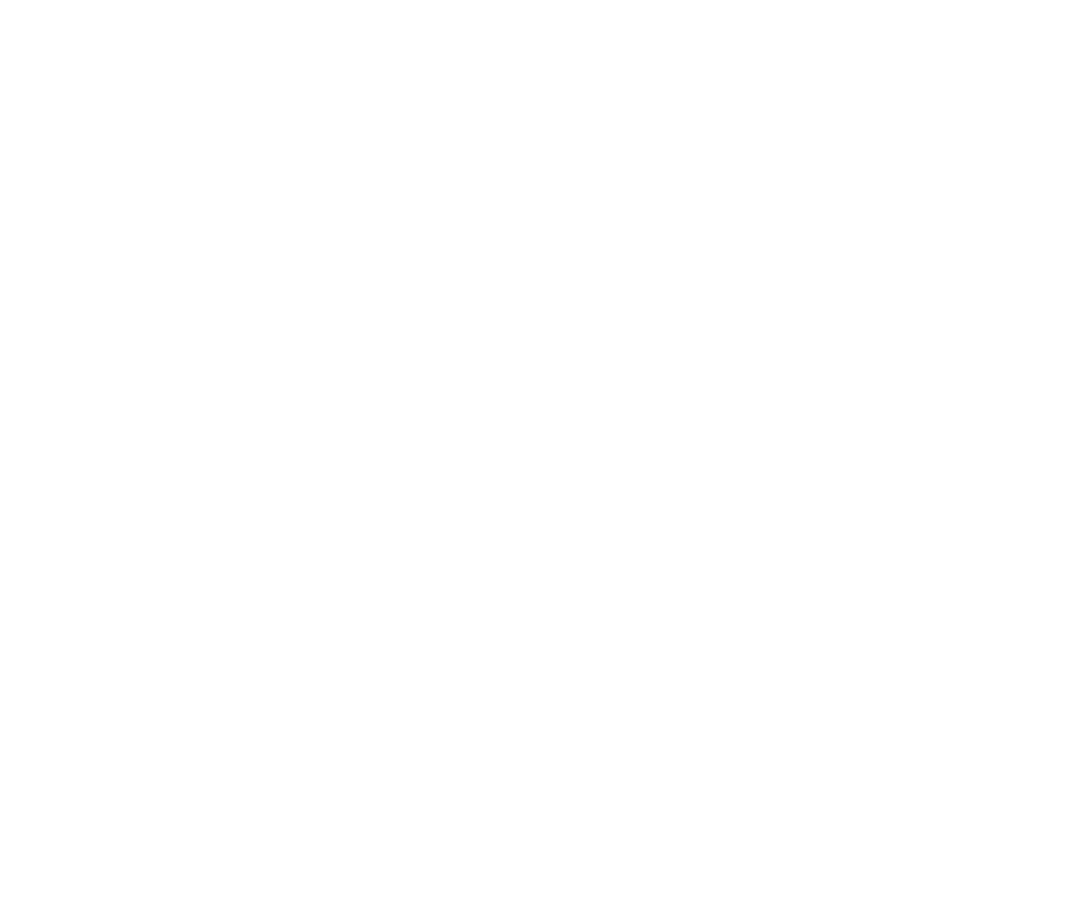
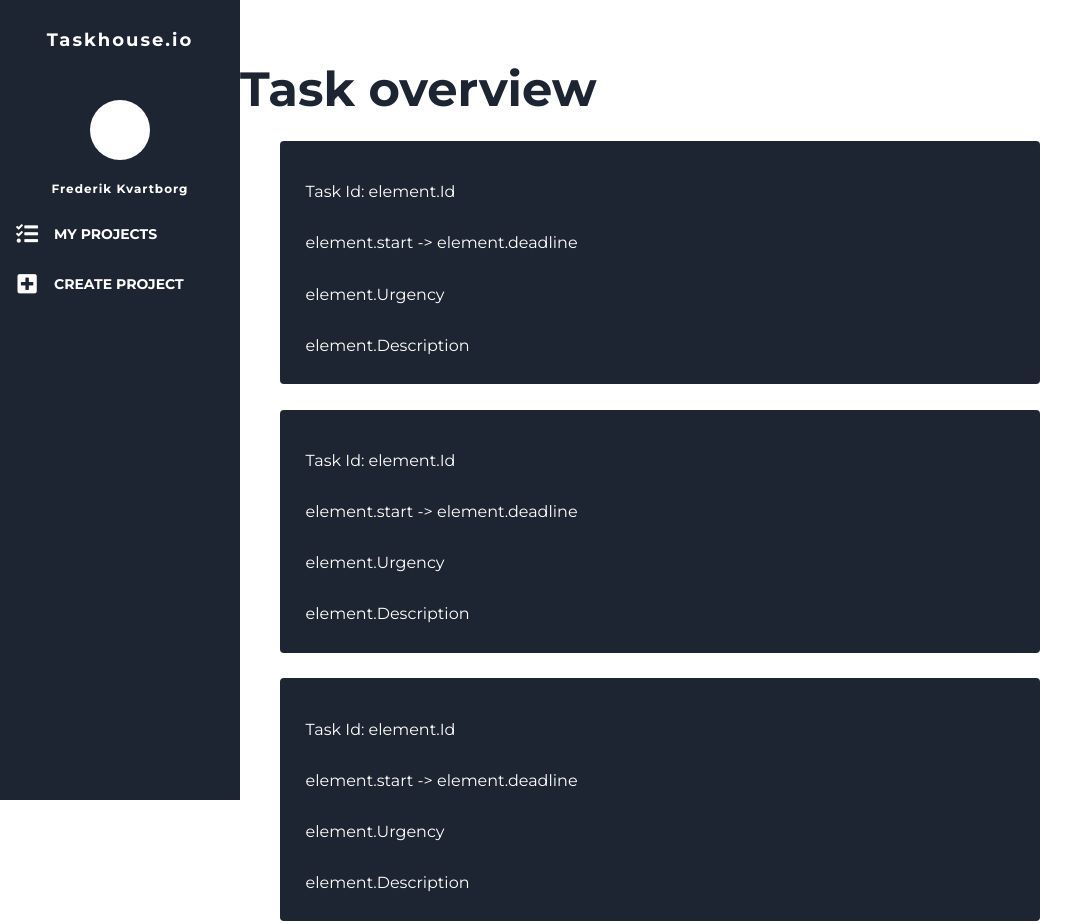
Before and after one commit to somwork/client, a React app: page /task/overView in a window 1280 px wide. Shown: the top 924 px of the page, without its empty margins (0-1087 px from the left). Before the commit the page ends 800 px from the top, so only its background shows below. Built offline with nearby package versions, Linux system fonts and the light colour scheme.

Commit message:
added a view for view tasks as a worker
-created routes
-created view

```diff
--- a/src/Routes.js
+++ b/src/Routes.js
@@ -5,6 +5,7 @@ import Second from './views/Second';
 import SignUp from './views/SignUp'
 import Create from './views/Task/Create';
 import Update from './views/Task/Update';
+import overView from './views/Task/overView';
 
 export default () => [
   <Route path='/' exact component={Main} />,
@@ -12,5 +13,6 @@ export default () => [
   <Route path='/sign-up' component={SignUp}/>,
   <Route path='/task/create' component={Create} />,
   <Route path='/task/update' component={Update} />,
+  <Route path='/task/overView' component={overView} />,
 
 ]
--- /dev/null
+++ b/src/api/task.js
@@ -0,0 +1,19 @@
+import request from './request'
+
+export default {
+  /**
+   * Get list of all tasks
+   * @return {Promise}
+   */
+  async get() {
+    const res = await request.get('tasks');
+    return await res.json();
+  },
+  async getSpecific(Id) {
+    const res = await request.get('tasks/'+Id);
+    return await res.json();
+  },
+  async post (body, options){
+    const res = await request.post('https://localhost:5001/api/tasks/',body);
+  }
+}
--- a/src/default.css
+++ b/src/default.css
@@ -126,3 +126,16 @@ input {
 input.valid{
   border-color : var(--succes);
 }
+
+ul li{
+  background: var(--primary-dark);
+  border-color: var(--primary-dark);
+  color: var(--light);
+  font-size: var(--font-size);
+  padding: calc(var(--spacing) / 2) var(--spacing);
+  border-radius: var(--border-radius);
+  margin: var(--spacing-top-bottom);
+  cursor:pointer;
+  appearance: none;
+  width: auto;
+}
--- a/src/views/Task/index.js
+++ b/src/views/Task/index.js
@@ -1,2 +1,3 @@
 import Create from './Create'
+import overView from './overView'
 export default Create
--- /dev/null
+++ b/src/views/Task/overView.js
@@ -0,0 +1,71 @@
+import React,{Component} from "react";
+import Layout from '../../components/Layout';
+import serverApi from '../../api/task';
+
+export default class overView extends Component{
+
+  constructor(props){
+    super(props);
+
+    this.state = {}
+
+  //add tasks to Tasks list
+  //  serverApi.get().forEach(element => {
+  //  this.Tasks.push([element.Id,element.start,element.deadline,element.Description,element.Urgency])
+  // });
+  };
+
+  Tasks = [
+  // 'Id','Start', 'Deadline','Description','Urgency'
+  ['element.Id','element.start','element.deadline','element.Description','element.Urgency'],
+  ['element.Id','element.start','element.deadline','element.Description','element.Urgency'],
+  ['element.Id','element.start','element.deadline','element.Description','element.Urgency'],
+  ['element.Id','element.start','element.deadline','element.Description','element.Urgency'],
+  ['element.Id','element.start','element.deadline','element.Description','element.Urgency']
+  ]
+
+  // Adds a specific tasks to state
+  changeHandler = event => {
+    const taskId = event.target.Id;
+    this.setState(serverApi.getSpecific(taskId));
+  }
+
+  /**
+   * render a task
+   * @param {int} id
+   * @param {DateTime} start
+   * @param {DateTime} deadline
+   * @param {String} Description
+   * @param {String} Urgency
+   * @return {HTML} <label><input/><label/>
+   */
+  fieldRender([Id,Start,Deadline,Description,Urgency]){
+    return(
+      <li>
+      <label key = {Id}>
+      <p>Task Id: {Id}</p>
+      <p>{Start} -> {Deadline}</p>
+      <p>{Urgency}</p>
+      <p>{Description}</p>
+      </label>
+      </li>
+    )
+  }
+
+    /**
+   * Creates the Task overview view
+   * @return {HTML} View
+   */
+  render(){
+    return (
+      <Layout>
+        <h1>Task overview</h1>
+        <form onSubmit={this.submitHandler}>
+        <ul>
+        {this.Tasks.map(this.fieldRender.bind(this))}
+        </ul>
+        </form>
+      </Layout>
+    )
+  }
+}
```
